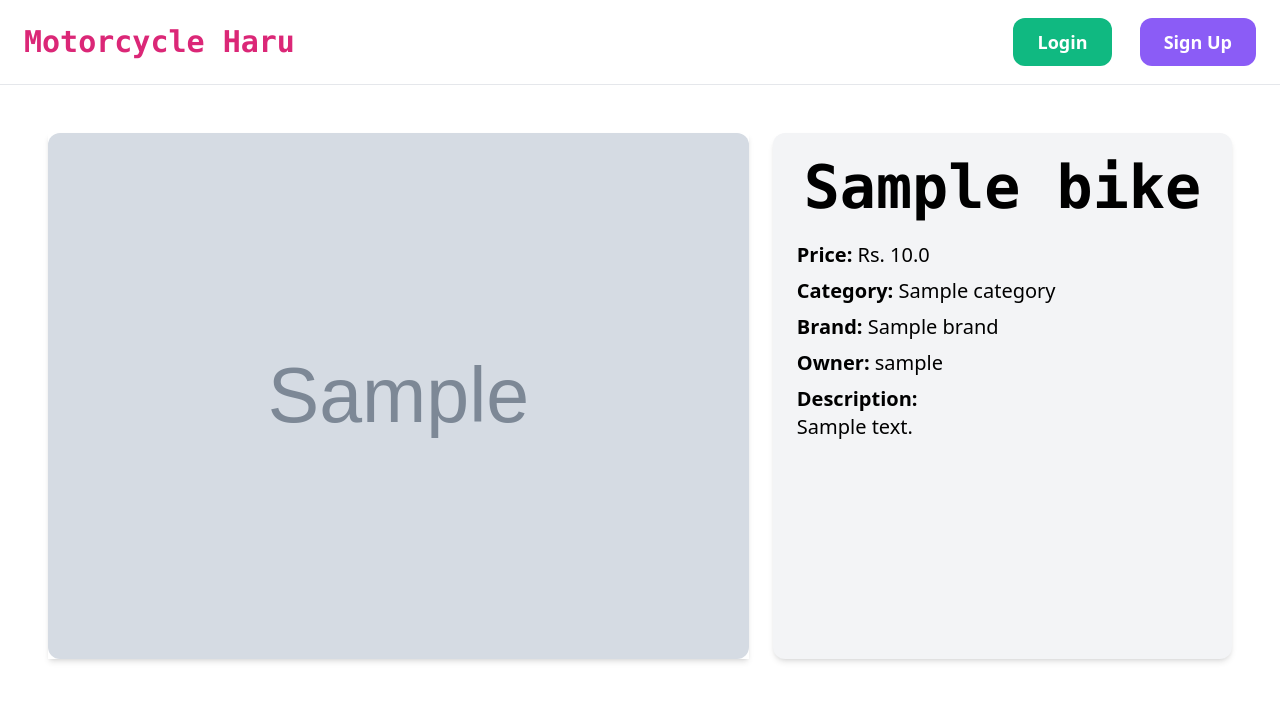
After one commit to mansijmaharzn/motorcycle-haru, a Django app: page /bikes/1/ in a window 1280 px wide. The commit adds this page. Shown: the top 701 px of the page. Run offline with Django 5.2, Linux system fonts and the light colour scheme; tables that the repository leaves empty hold one stand-in row (values such as "Sample post"); grey boxes marked "Sample" are stand-in pictures; some libraries are stand-ins or nearby versions.

Commit message:
add detail page

```diff
--- /dev/null
+++ b/motorcycle_haru/bikes/templates/bikes/detail.html
@@ -0,0 +1,25 @@
+{% extends 'core/base.html' %}
+{% block title %}{{ bike.name }}{% endblock %}
+{% block content %}
+<div class="grid grid-cols-5 gap-6 m-6 p-6">
+    <div class="col-span-3 aspect-w-16 aspect-h-9 shadow-md hover:shadow-2xl duration-200">
+        <img src="{{ bike.image.url }}" alt="{{ bike.name }}" class="object-cover w-full h-full rounded-xl">
+    </div>
+
+    <div class="col-span-2 p-6 bg-gray-100 rounded-xl shadow-md hover:shadow-2xl duration-200">
+        <h1 class="font-mono font-bold text-6xl text-center mb-6">{{ bike.name }}</h1>
+        <p class="text-xl mb-2"><strong>Price:</strong> Rs. {{ bike.price }}</p>
+        <p class="text-xl mb-2"><strong>Category:</strong> {{ bike.category }}</p>
+        <p class="text-xl mb-2"><strong>Brand:</strong> {{ bike.brand }}</p>
+        <p class="text-xl mb-2"><strong>Owner:</strong> {{ bike.owner }}</p>
+
+        {% if bike.description %}
+        <p class="test-gray-700 text-xl">
+            <strong class="text-gray500">Description:</strong>
+            <br />
+            {{ bike.description }}
+        </p>
+        {% endif %}
+    </div>
+</div>
+{% endblock %}
--- /dev/null
+++ b/motorcycle_haru/bikes/urls.py
@@ -0,0 +1,11 @@
+from django.urls import path
+
+from .views import DetailView
+
+
+app_name = "bikes"
+
+
+urlpatterns = [
+    path("<int:pk>/", DetailView.as_view(), name="detail"),
+]
--- a/motorcycle_haru/bikes/views.py
+++ b/motorcycle_haru/bikes/views.py
@@ -1,3 +1,16 @@
 from django.shortcuts import render
+from django.views import View
+from django.shortcuts import get_object_or_404
 
-# Create your views here.
+from .models import Bike, Brand, Category
+
+
+class DetailView(View):
+    def get(self, request, pk):
+        bike = get_object_or_404(Bike, pk=pk)
+
+        related_bikes = Bike.objects.filter(category=bike.category).exclude(pk=pk)[:3]
+        return render(request, "bikes/detail.html", {
+            'bike': bike,
+            'related_bikes': related_bikes
+        })
--- a/motorcycle_haru/core/templates/core/base.html
+++ b/motorcycle_haru/core/templates/core/base.html
@@ -8,7 +8,7 @@
   </head>
   <body>
     <nav class="px-6 py-6 flex items-center justify-between border-b border-gray-200">
-        <a href="/">Motorcycle Haru</a>
+        <a href="/" class="font-bold text-pink-600 hover:text-pink-500 text-3xl font-mono">Motorcycle Haru</a>
 
         <div class="space-x-6">
             {% if user.is_authenticated %}
--- a/motorcycle_haru/core/templates/core/index.html
+++ b/motorcycle_haru/core/templates/core/index.html
@@ -6,7 +6,8 @@
 
     <div class="grid grid-cols-2 gap-3">
         {% for bike in bikes %}
-        <div class="m-3">
+        <div class="m-3 opacity-90 hover:opacity-100 duration-500">
+            <a href="{% url 'bikes:detail' bike.id %}">
             <div class="aspect-w-16 aspect-h-9">
                 <img src="{{ bike.image.url }}" alt="{{ bike.name }}" class="object-cover w-full h-full rounded-t-xl">
             </div>
@@ -14,6 +15,7 @@
                 <h2 class="text-2xl font-bold">| {{ bike.brand }} | {{ bike.name }}</h2>
                 <p>Owner: {{ bike.owner }}</p>
             </div>
+            </a>
         </div>
         {% endfor %}
     </div>
--- a/motorcycle_haru/motorcycle_haru/urls.py
+++ b/motorcycle_haru/motorcycle_haru/urls.py
@@ -21,5 +21,6 @@ from django.urls import path, include
 
 urlpatterns = [
     path('', include('core.urls')),
+    path('bikes/', include('bikes.urls')),
     path('admin/', admin.site.urls),
 ] + static(settings.MEDIA_URL, document_root=settings.MEDIA_ROOT)
```
